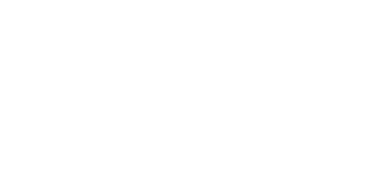
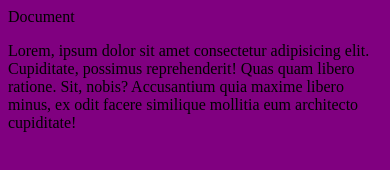
Before and after one commit to CCHolt/daily-challenge-2, a plain HTML site: page index.html in a window 390 px wide. Drawn offline with Linux system fonts and the light colour scheme.

Commit message:
viewport reponse

```diff
--- a/css/styles.css
+++ b/css/styles.css
@@ -0,0 +1,17 @@
+@media only screen and (max-width: 1024px) {
+  body {
+    background-color: lightblue;
+
+ }
+}
+@media only screen and (max-width: 768px) {
+    body {
+        background-color: green;
+    }
+}
+@media only screen and (max-width: 460px) {
+    body {
+        background-color: purple;
+    }
+
+}
--- a/index.html
+++ b/index.html
@@ -4,10 +4,11 @@
     <meta charset="UTF-8">
     <meta http-equiv="X-UA-Compatible" content="IE=edge">
     <meta name="viewport" content="width=device-width, initial-scale=1.0">
-    <link rel="stylesheet" href="css/styles.css">
+    <link rel="stylesheet" href="css/styles.css"
     <title>Document</title>
 </head>
 <body>
+    <p>Lorem, ipsum dolor sit amet consectetur adipisicing elit. Cupiditate, possimus reprehenderit! Quas quam libero ratione. Sit, nobis? Accusantium quia maxime libero minus, ex odit facere similique mollitia eum architecto cupiditate!</p>
 
 </body>
 </html>
```
